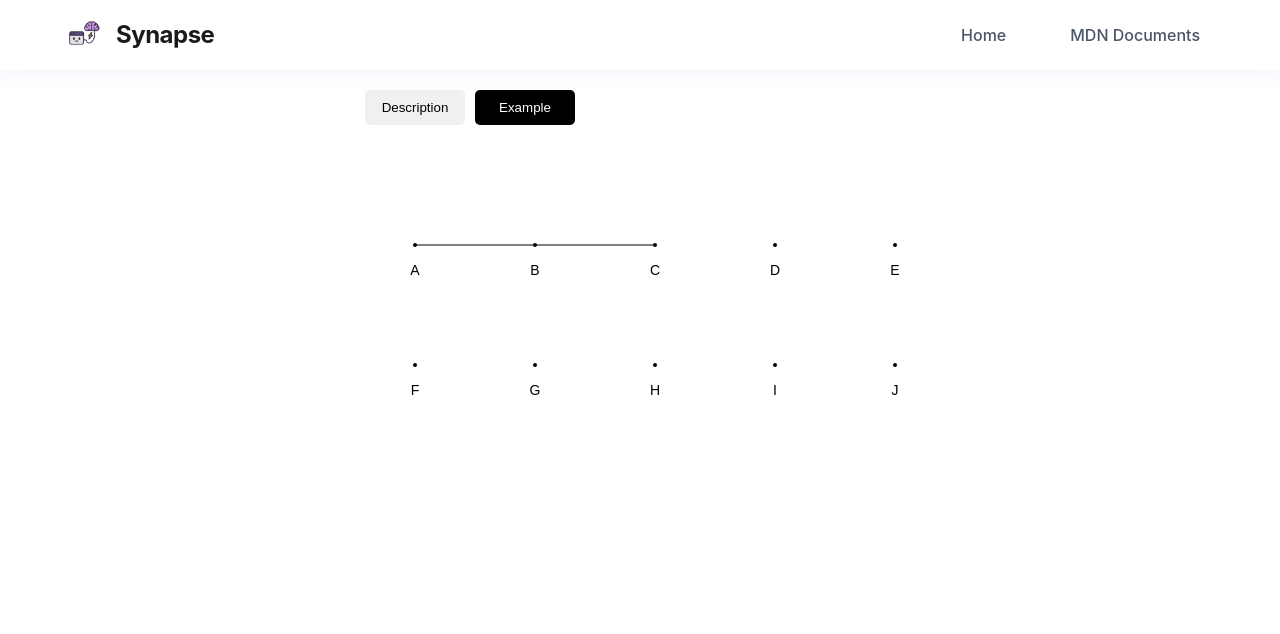
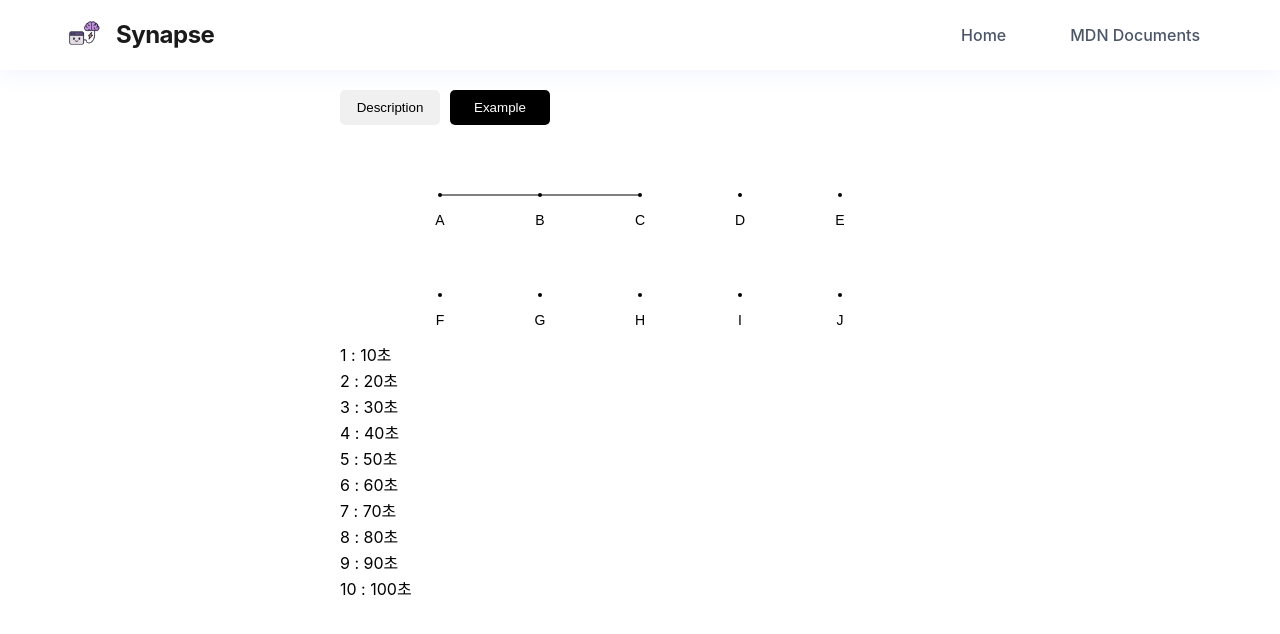
Before and after one commit to jjanmo/synapse, a Next.js app: page /Animation_API in a window 1280 px wide. Both pictures are taken after a click on the button "Example". Shown: the top 634 px of the page. Built offline with nearby package versions, Linux system fonts and the light colour scheme.

Commit message:
feat: 그려지는 시간 체크 UI 추가

```diff
--- a/src/components/webApis/timer/Example.tsx
+++ b/src/components/webApis/timer/Example.tsx
@@ -1,23 +1,27 @@
 import type { Dot } from '@/types/timer';
 import { useEffect, useRef } from 'react';
+import styles from '@/components/webApis/Timer/Timer.module.css';
 
-// 선을 그릴 순서대로 점 정의
+// 직사각형 형태로 점 정의 (모든 선의 길이가 동일 = 100)
+// 캔버스 중앙(300, 150)에 배치
 const DOTS: Dot[] = [
-  { x: 50, y: 100, letter: 'A' },
-  { x: 170, y: 100, letter: 'B' },
-  { x: 290, y: 100, letter: 'C' },
-  { x: 410, y: 100, letter: 'D' },
-  { x: 530, y: 100, letter: 'E' },
-  { x: 530, y: 220, letter: 'J' },
-  { x: 410, y: 220, letter: 'I' },
-  { x: 290, y: 220, letter: 'H' },
-  { x: 170, y: 220, letter: 'G' },
-  { x: 50, y: 220, letter: 'F' },
+  { x: 100, y: 50, letter: 'A' },
+  { x: 200, y: 50, letter: 'B' },
+  { x: 300, y: 50, letter: 'C' },
+  { x: 400, y: 50, letter: 'D' },
+  { x: 500, y: 50, letter: 'E' },
+  { x: 500, y: 150, letter: 'J' },
+  { x: 400, y: 150, letter: 'I' },
+  { x: 300, y: 150, letter: 'H' },
+  { x: 200, y: 150, letter: 'G' },
+  { x: 100, y: 150, letter: 'F' },
 ];
 
 const Example = () => {
   const canvasRef = useRef<HTMLCanvasElement>(null);
   const intervalIdRef = useRef<NodeJS.Timeout | null>(null);
+  // TODO: 실제 그려지는 시간 측정하기!
+  const timeLogRef = useRef<number[]>([10, 20, 30, 40, 50, 60, 70, 80, 90, 100]);
 
   useEffect(() => {
     const canvas = canvasRef.current;
@@ -70,7 +74,18 @@ const Example = () => {
     };
   }, []);
 
-  return <canvas ref={canvasRef} width="550" height="400" />;
+  return (
+    <>
+      <canvas ref={canvasRef} width="600" height="200" />
+      <ul className={styles.timeLogList}>
+        {timeLogRef.current.map((time, index) => (
+          <li key={index}>
+            {index + 1} : {time}초{' '}
+          </li>
+        ))}
+      </ul>
+    </>
+  );
 };
 
 export default Example;
--- /dev/null
+++ b/src/components/webApis/timer/Timer.module.css
@@ -0,0 +1,9 @@
+.timeLogList {
+  width: 200px;
+  list-style: none;
+  padding: 0;
+  margin: 0;
+  display: flex;
+  flex-direction: column;
+  gap: 10px;
+}
```
